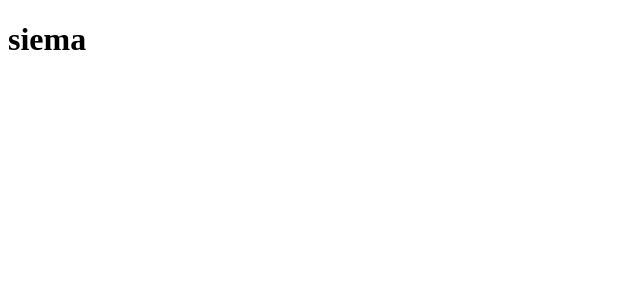
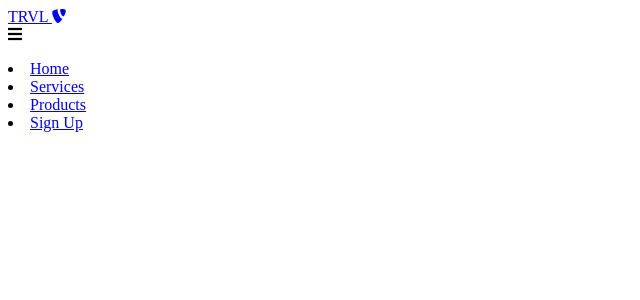
Before and after one commit to kasib-94/React-Wesite-Project, a React (Create React App) app: page / in a window 1280 px wide. Shown: the top 300 px of the page, without its empty margins (0-640 px from the left). Built offline with nearby package versions, Linux system fonts and the light colour scheme.

Commit message:
adding Button+ Navbar.js

```diff
--- a/package.json
+++ b/package.json
@@ -8,6 +8,7 @@
     "@testing-library/user-event": "^12.8.3",
     "react": "^17.0.2",
     "react-dom": "^17.0.2",
+    "react-router-dom": "^6.0.2",
     "react-scripts": "4.0.3",
     "web-vitals": "^1.1.2"
   },
--- a/public/index.html
+++ b/public/index.html
@@ -2,14 +2,13 @@
 <html lang="en">
   <head>
     <meta charset="utf-8" />
-    <link rel="icon" href="%PUBLIC_URL%/favicon.ico" />
     <meta name="viewport" content="width=device-width, initial-scale=1" />
     <meta name="theme-color" content="#000000" />
     <meta
       name="description"
       content="Web site created using create-react-app"
     />
-    <link rel="apple-touch-icon" href="%PUBLIC_URL%/logo192.png" />
+    <link rel="stylesheet" href="https://use.fontawesome.com/releases/v5.15.4/css/all.css" integrity="sha384-DyZ88mC6Up2uqS4h/KRgHuoeGwBcD4Ng9SiP4dIRy0EXTlnuz47vAwmeGwVChigm" crossorigin="anonymous">
     <!--
       manifest.json provides metadata used when your web app is installed on a
       user's mobile device or desktop. See https://developers.google.com/web/fundamentals/web-app-manifest/
--- a/src/App.js
+++ b/src/App.js
@@ -1,11 +1,20 @@
+import React from "react";
+import Navbar from "./components/Navbar";
 import './App.css';
+import {BrowserRouter as Router, Routes, Route} from "react-router-dom";
+
 
 function App() {
-  return (
-    <div className="App">
-      <h1>siema</h1>
-    </div>
-  );
+    return (
+        <>
+            <Router>
+                <Navbar/>
+                <Routes>
+                    <Route path="/" exact/>
+                </Routes>
+            </Router>
+        </>
+    );
 }
 
 export default App;
--- /dev/null
+++ b/src/components/Button.css
@@ -0,0 +1,40 @@
+:root   {
+    --primary: #fff;
+}
+
+.btn{
+    padding: 8px 20px;
+    border-radius: 2px;
+    outline: none;
+    border: none;
+    cursor: pointer;
+}
+
+.btn-primary {
+    background-color: var(--primary);
+    color: #242424;
+    border: 1px solid var(--primary);
+}
+.btn-outline{
+    background-color: transparent;
+    color: #fff;
+    padding: 8px 20px;
+    border: 1px solid var(--primary);
+    transition:  all 0.3s ease-out;
+
+}
+btn--medium{
+    padding: 8px 20px;
+    font-size: 20px;
+}
+
+.btn--large{
+    padding: 12px 26px;
+    font-size: 20px;
+}
+
+.btn--medium:hover, .btn--large:hover{
+    background: #fff;
+    color: #242424;
+    transition: all 0.3s ease-out;
+}
--- a/src/components/Navbar.js
+++ b/src/components/Navbar.js
@@ -1 +1,50 @@
+import React, {useState} from 'react';
 import './Navbar.css';
+import {Link} from "react-router-dom";
+
+
+function Navbar(){
+    const [click,setClick]= useState(false);
+
+    const handleClick=()=>setClick(!click);
+    const closeMobileMenu =()=> setClick(false);
+    return(
+        <>
+        <nav className="navbar">
+            <div className="navbar-container">
+                <Link to='/' className="navbar-logo">
+                      TRVL <i className="fab fa-typo3"></i>
+                </Link>
+                <div className="menu-icon" onClick={handleClick}>
+                    <i className={click ? 'fas fa-times': 'fas fa-bars'} />
+                </div>
+                <ul className={click ? 'nav-menu active' : 'nav-menu'}></ul>
+                <li className='nav-item'>
+                    <Link to='/home' className='nav-links' onClick={closeMobileMenu  }  >
+                        Home
+                    </Link>
+                </li>
+                <li className='nav-item'>
+                    <Link to='/services' className='nav-links' onClick={closeMobileMenu  }  >
+                        Services
+                    </Link>
+                    <li className='nav-item'>
+                        <Link to='/products' className='nav-links' onClick={closeMobileMenu  }  >
+                            Products
+                        </Link>
+                    </li>
+                    <li className='nav-item'>
+                        <Link to='/sign-up' className='nav-links' onClick={closeMobileMenu  }  >
+                            Sign Up
+                        </Link>
+                    </li>
+                </li>
+            </div>
+        </nav>
+        </>
+    )
+}
+
+
+
+export default Navbar;
```
Also changed, not shown: src/components/Button.js (added, +31 -0 lines), 1 other file (tests, documents, lock files or other folders).
